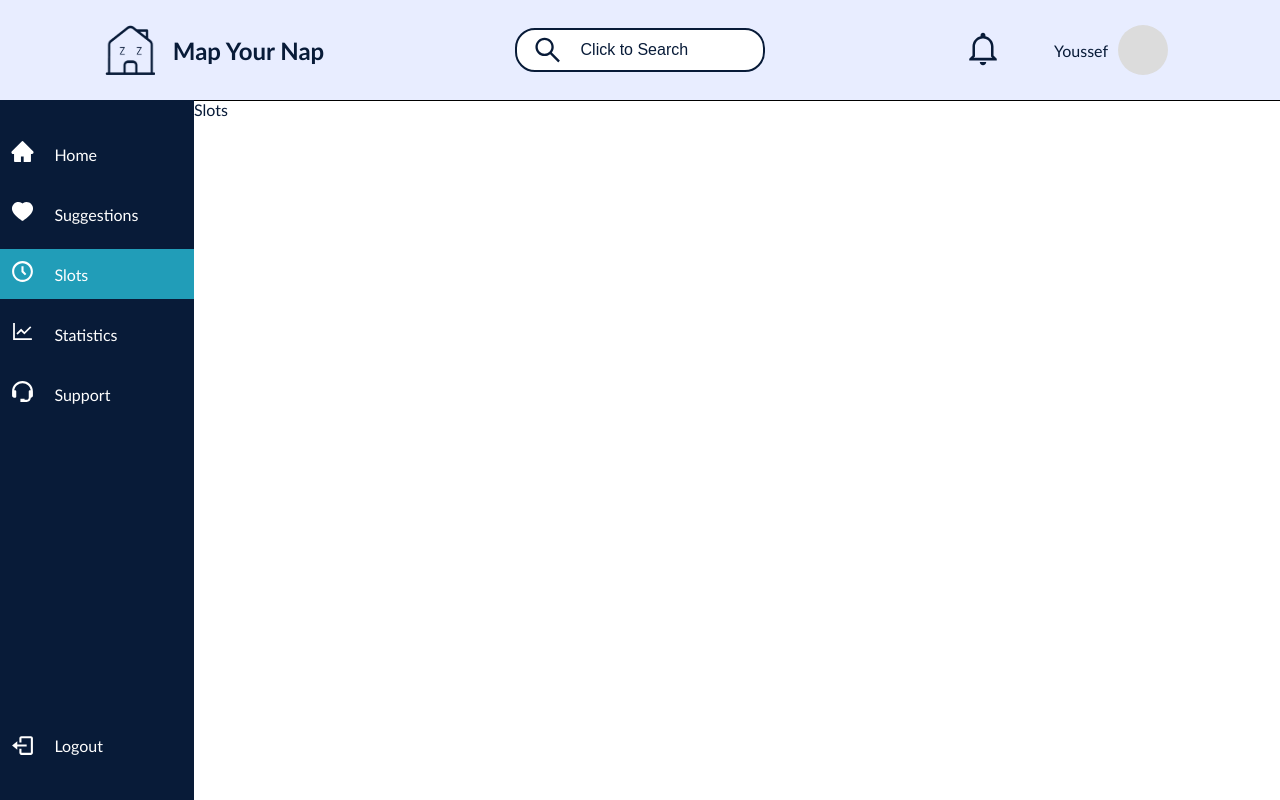
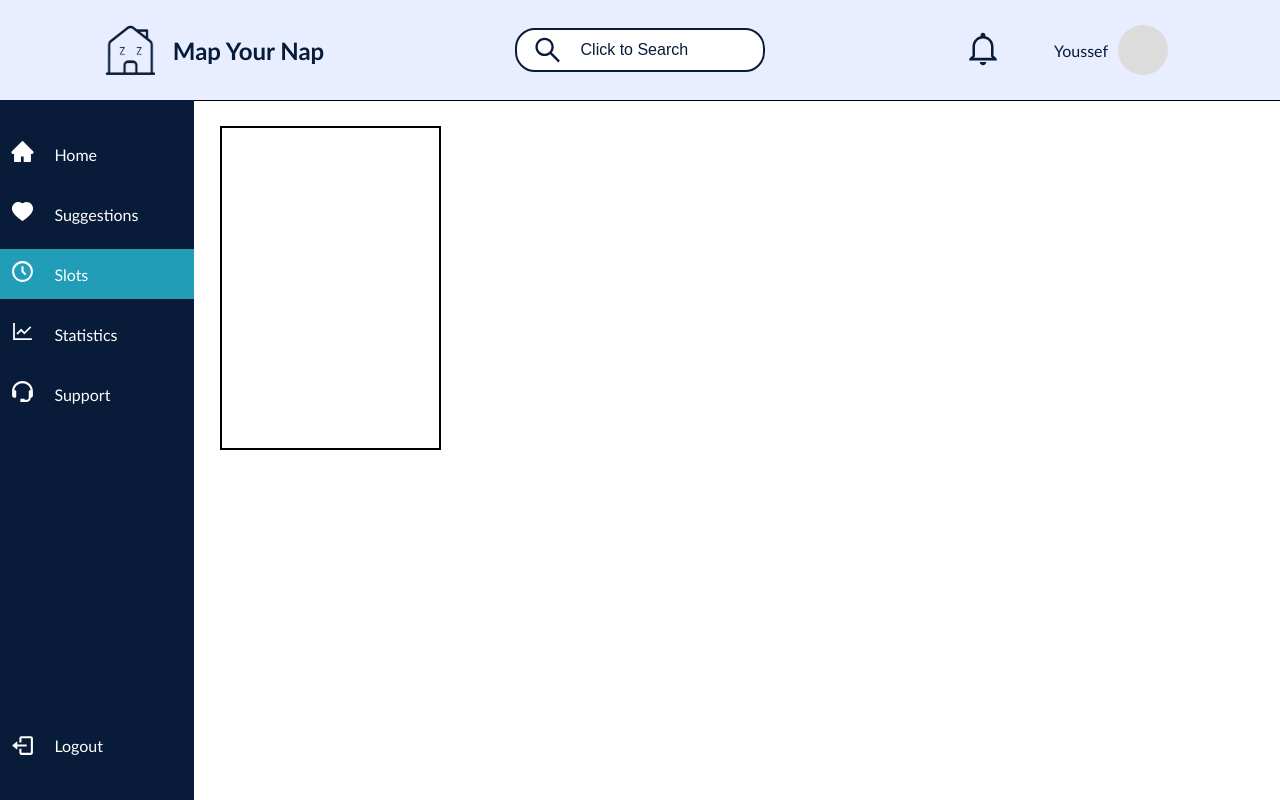
Before and after one commit to YoussefHoussein/Senior-Project, a React (Create React App) app in the folder frontend/: page /client/slots in a window 1280 px wide. Built offline with nearby package versions, Linux system fonts and the light colour scheme; the HTML template or start-up script is replaced by a standard one; a web font is replaced by a local one.

Commit message:
frontend <> add the slotcard component

```diff
--- a/frontend/src/Client/slots/index.jsx
+++ b/frontend/src/Client/slots/index.jsx
@@ -2,12 +2,15 @@ import React from 'react'
 import './style.css'
 import Navbar from '../../Components/navbar'
 import Sidebar from '../../Components/sidebar'
+import SlotCard from '../../Components/slotCard'
 const Slots = () => {
   return (
     <div className='slots relative full'>
       <Navbar username={"Youssef"} />
       <Sidebar items={["Home","Suggestions","Slots","Statistics","Support"]} selected={"Slots"}/>
-      <div className="slots-body absolute body">Slots</div>
+      <div className="slots-body absolute body">
+        <SlotCard />
+      </div>
     </div>
   )
 }
--- a/frontend/src/Client/slots/style.css
+++ b/frontend/src/Client/slots/style.css
@@ -0,0 +1,8 @@
+.slots-body{
+    width: calc(100% - 194px);
+    height: calc(100vh - 100px);
+    padding: 2%;
+}
+.slots{
+    overflow: hidden;
+}
--- /dev/null
+++ b/frontend/src/Components/slotCard/index.jsx
@@ -0,0 +1,11 @@
+import React from 'react'
+import './style.css'
+const SlotCard = () => {
+  return (
+    <div className='slotcard-container'>
+
+    </div>
+  )
+}
+
+export default SlotCard
--- /dev/null
+++ b/frontend/src/Components/slotCard/style.css
@@ -0,0 +1,5 @@
+.slotcard-container{
+    width: 20%;
+    height: 40vh;
+    border: 2px solid black;
+}
```
